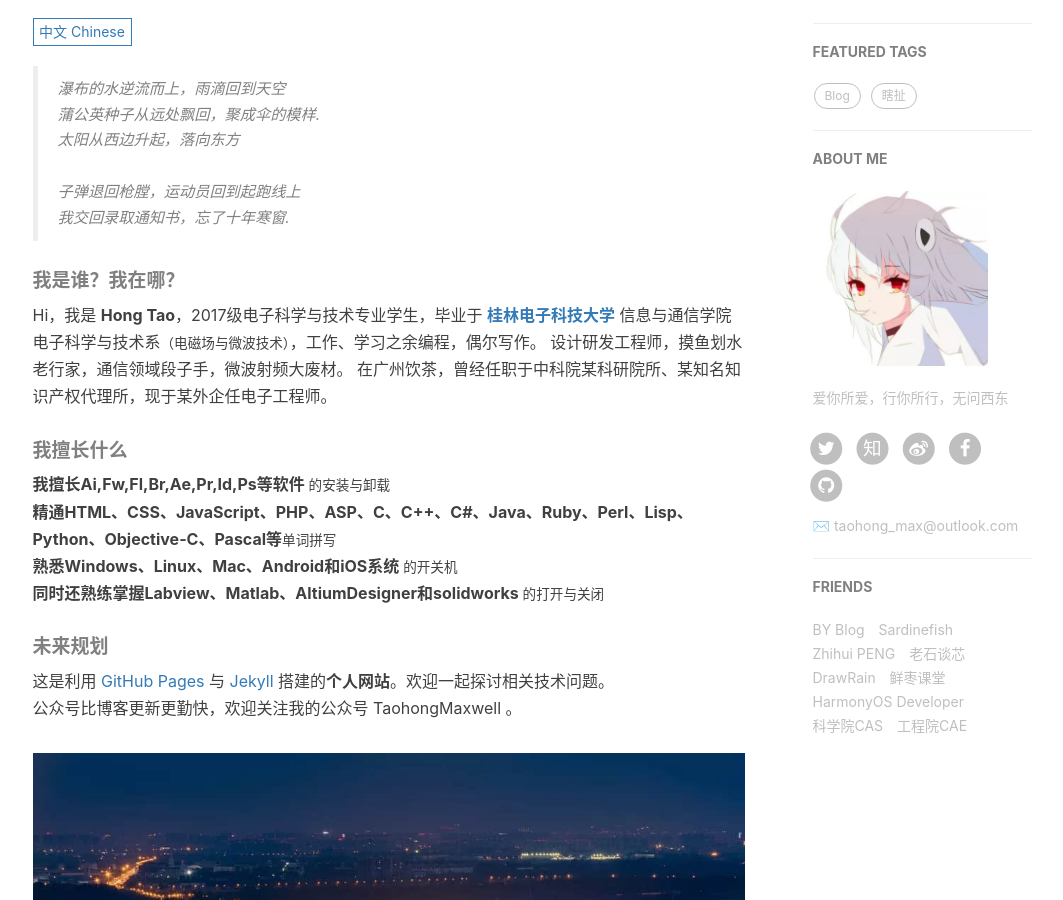
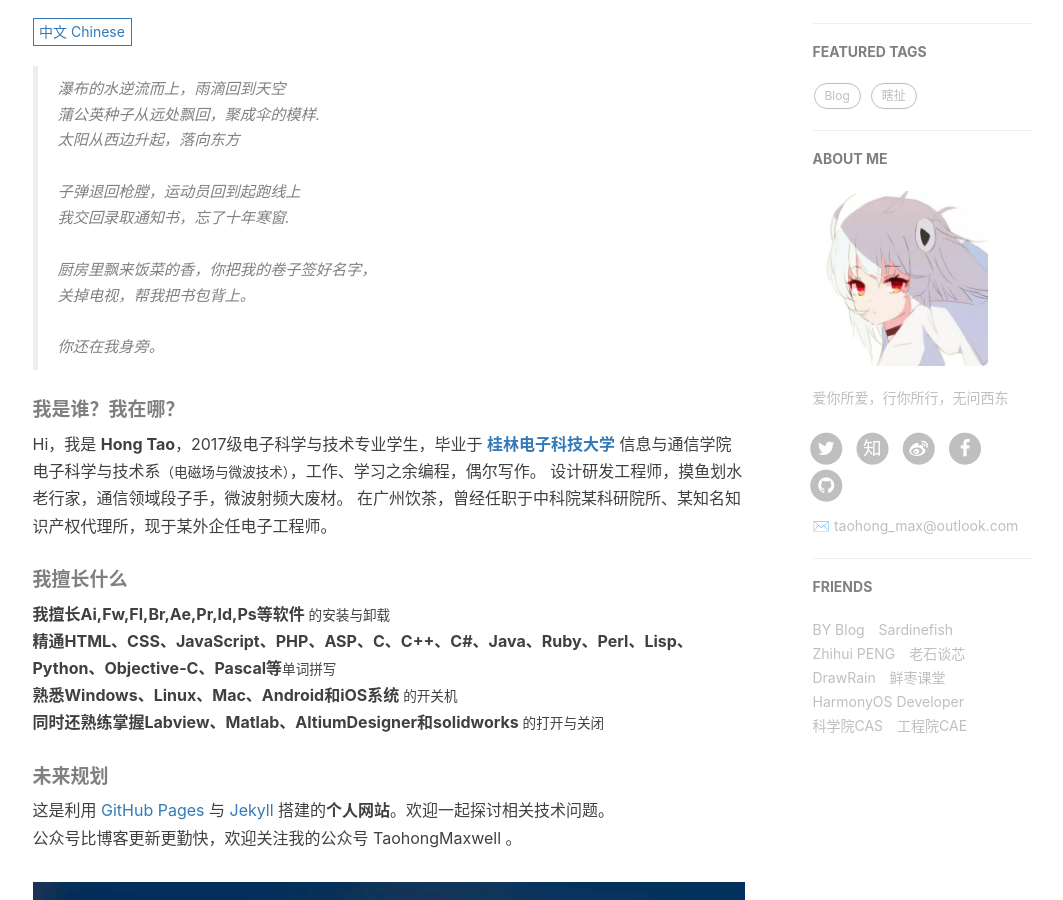
Before and after one commit to TaohongMaxwell/TaohongMaxwell.github.io, a Jekyll site: the page built from about.html, in a window 1280 px wide and 900 px high, scrolled down 435 px. Shown: the whole window, without its empty margins (135-1198 px from the left). Built offline with Jekyll 4.4.1, drawn with Linux system fonts in a browser that asks for light colours; nearby versions of some CDN libraries; comment, search, counter and statistics services are not loaded.

Commit message:
Update about.html

```diff
--- a/about.html
+++ b/about.html
@@ -27,6 +27,11 @@
                 瀑布的水逆流而上，雨滴回到天空<br />蒲公英种子从远处飘回，聚成伞的模样.<br />太阳从西边升起，落向东方<br />
                 <br />
                 子弹退回枪膛，运动员回到起跑线上<br />我交回录取通知书，忘了十年寒窗.<br />
+                <br>
+                厨房里飘来饭菜的香，你把我的卷子签好名字，<br>关掉电视，帮我把书包背上。<br>
+                <br>
+                你还在我身旁。
+                <br>
             </p>
         </blockquote>
 
```
